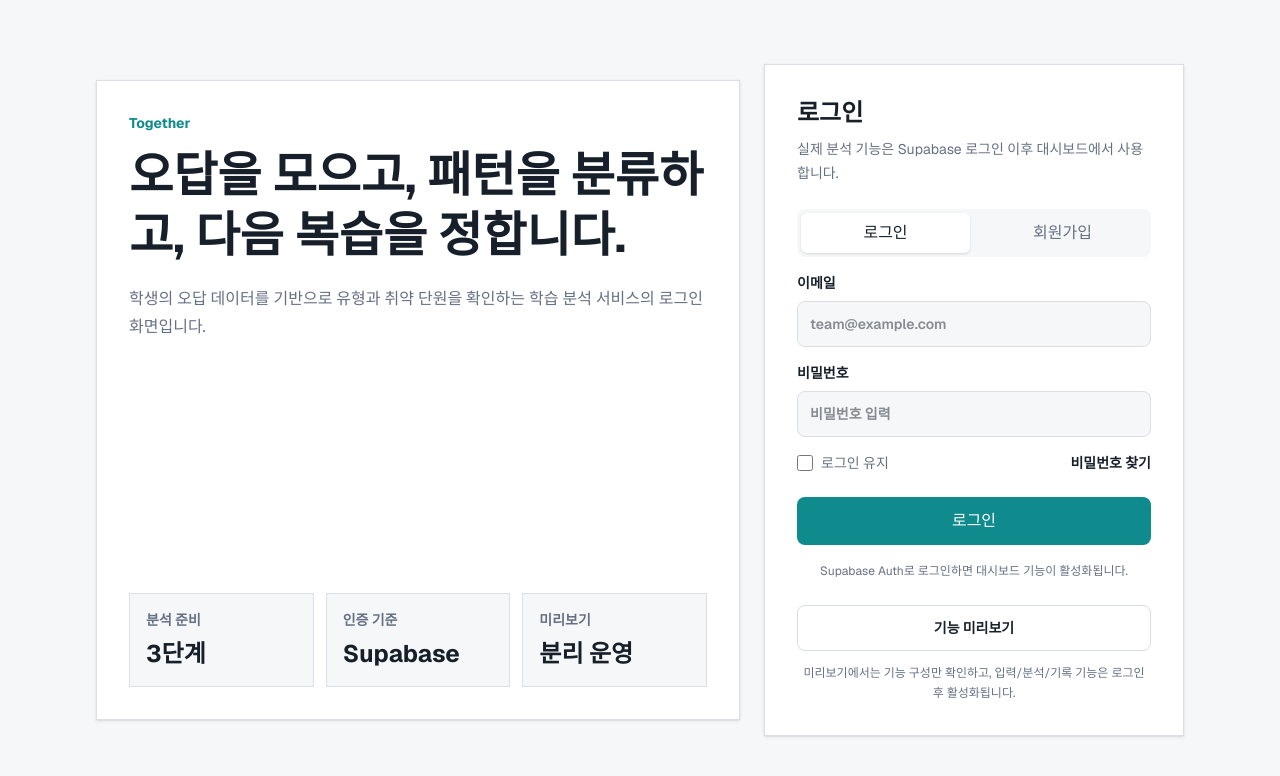
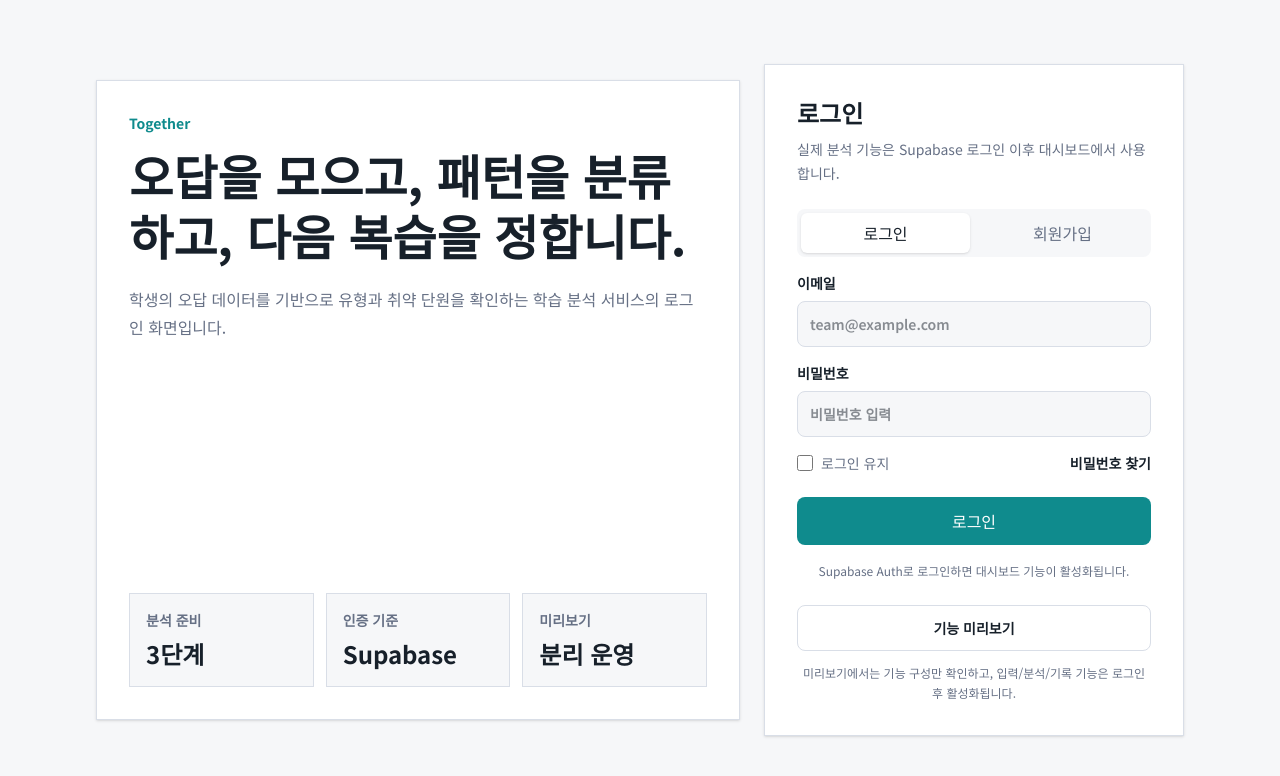
Before and after one commit to dda022410407/together, a Next.js app in the folder frontend/: page / in a window 1280 px wide. Shown: the top 776 px of the page. Built offline with nearby package versions, Linux system fonts and the light colour scheme; no server answers.

Commit message:
Fix Korean font rendering on Vercel

```diff
--- a/frontend/src/app/globals.css
+++ b/frontend/src/app/globals.css
@@ -15,14 +15,15 @@
 @theme inline {
   --color-background: var(--background);
   --color-foreground: var(--foreground);
-  --font-sans: var(--font-geist-sans);
+  --font-sans: var(--font-noto-sans-kr);
   --font-mono: var(--font-geist-mono);
 }
 
 body {
   background: var(--background);
   color: var(--foreground);
-  font-family: var(--font-geist-sans), Arial, Helvetica, sans-serif;
+  font-family: var(--font-noto-sans-kr), "Malgun Gothic", "Apple SD Gothic Neo",
+    Arial, Helvetica, sans-serif;
 }
 
 * {
--- a/frontend/src/app/layout.tsx
+++ b/frontend/src/app/layout.tsx
@@ -1,10 +1,12 @@
 import type { Metadata } from "next";
-import { Geist, Geist_Mono } from "next/font/google";
+import { Geist_Mono, Noto_Sans_KR } from "next/font/google";
 import "./globals.css";
 
-const geistSans = Geist({
-  variable: "--font-geist-sans",
+const notoSansKr = Noto_Sans_KR({
+  variable: "--font-noto-sans-kr",
   subsets: ["latin"],
+  display: "swap",
+  fallback: ["Malgun Gothic", "Apple SD Gothic Neo", "Arial", "sans-serif"],
 });
 
 const geistMono = Geist_Mono({
@@ -25,7 +27,7 @@ export default function RootLayout({
   return (
     <html
       lang="ko"
-      className={`${geistSans.variable} ${geistMono.variable} h-full antialiased`}
+      className={`${notoSansKr.variable} ${geistMono.variable} h-full antialiased`}
     >
       <body className="min-h-full flex flex-col">{children}</body>
     </html>
```
